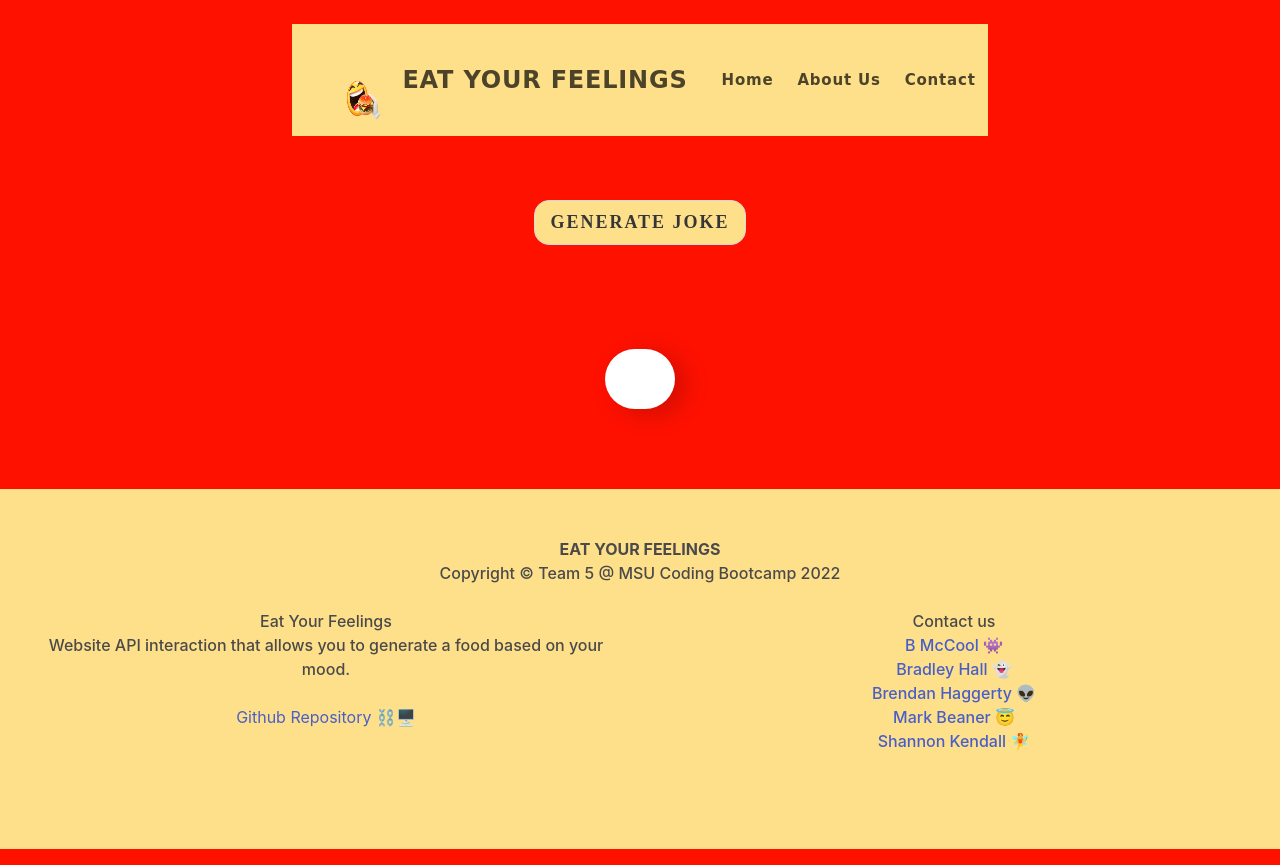
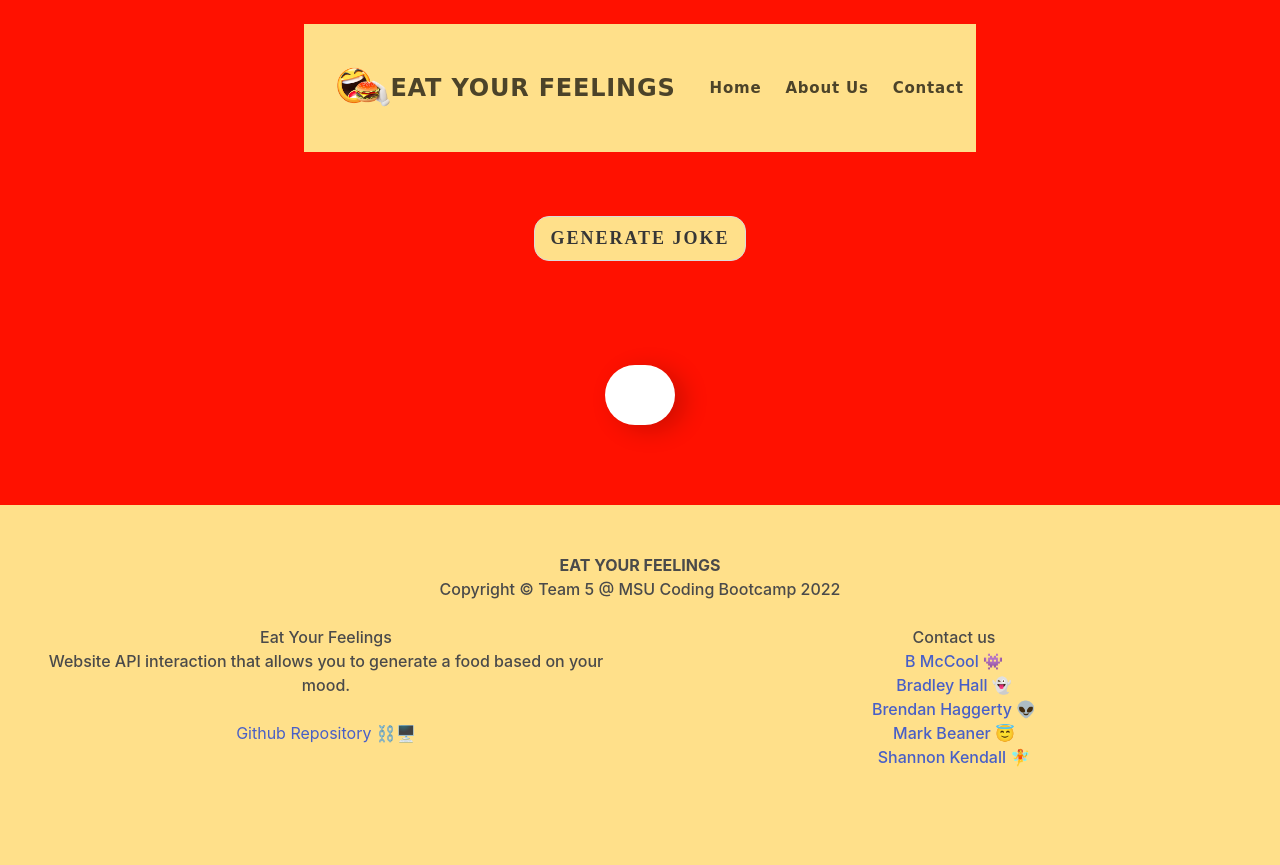
Before and after one commit to Bhall96/eatYourFealings, a plain HTML site: page index2.html in a window 1280 px wide. Drawn offline with nearby package versions, Linux system fonts and the light colour scheme; no server answers.

Commit message:
formatting patch 3.1
fixed navbar index2

```diff
--- a/index2.html
+++ b/index2.html
@@ -18,8 +18,7 @@
             <div class="navbar-brand" id="logo-box">
                 <a class="navbar-item">
                     <figure class="image is-64x64 navbar-logo">
-                    <a class ="navbar-item" href="">
-<img  src="assets\Images\header image_face eating.png" alt="Guy eating Burger Image"/>
+                    <img  src="assets\Images\header image_face eating.png" alt="Guy eating Burger Image"/>
                     </figure>
                     EAT YOUR FEELINGS
                 </a>
```
